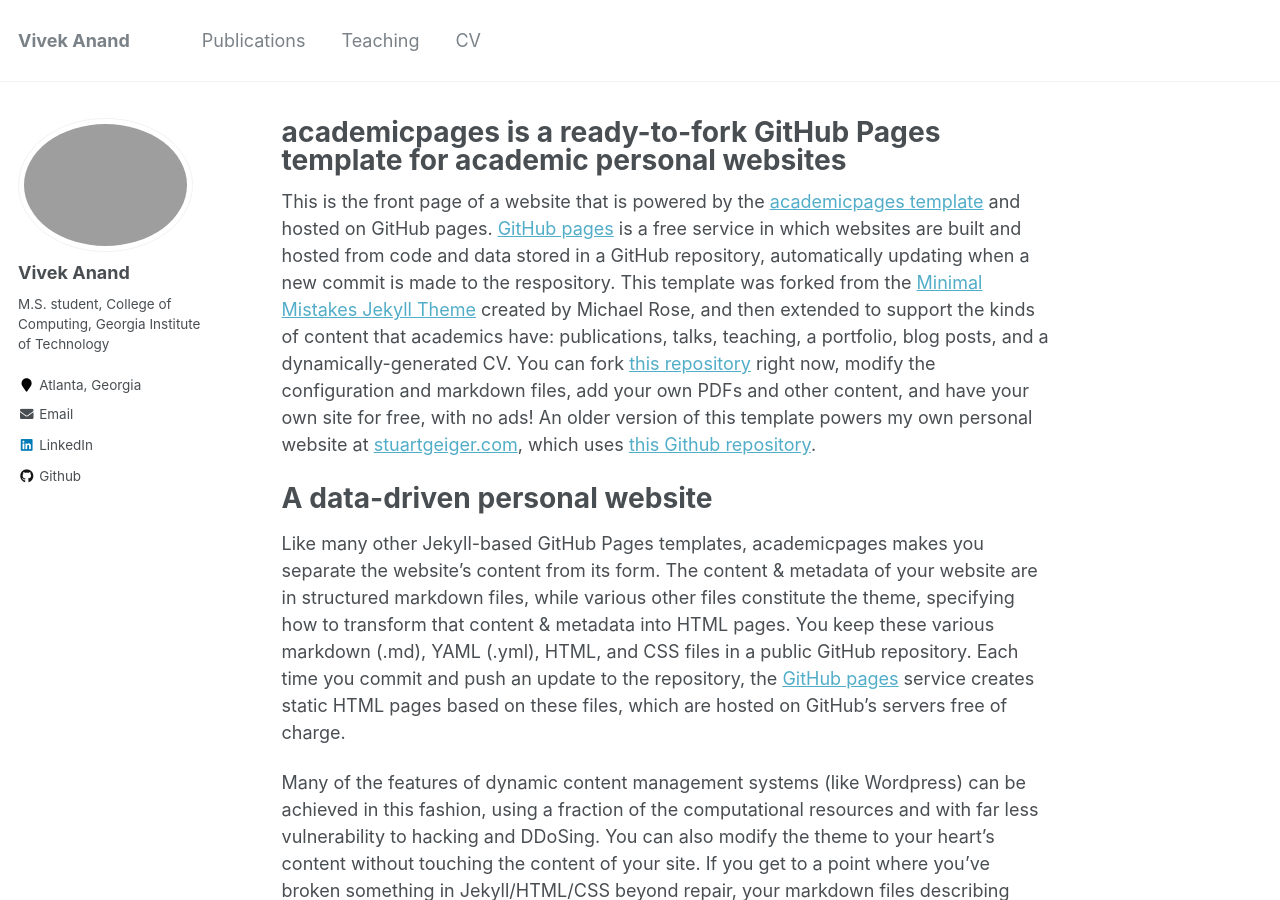
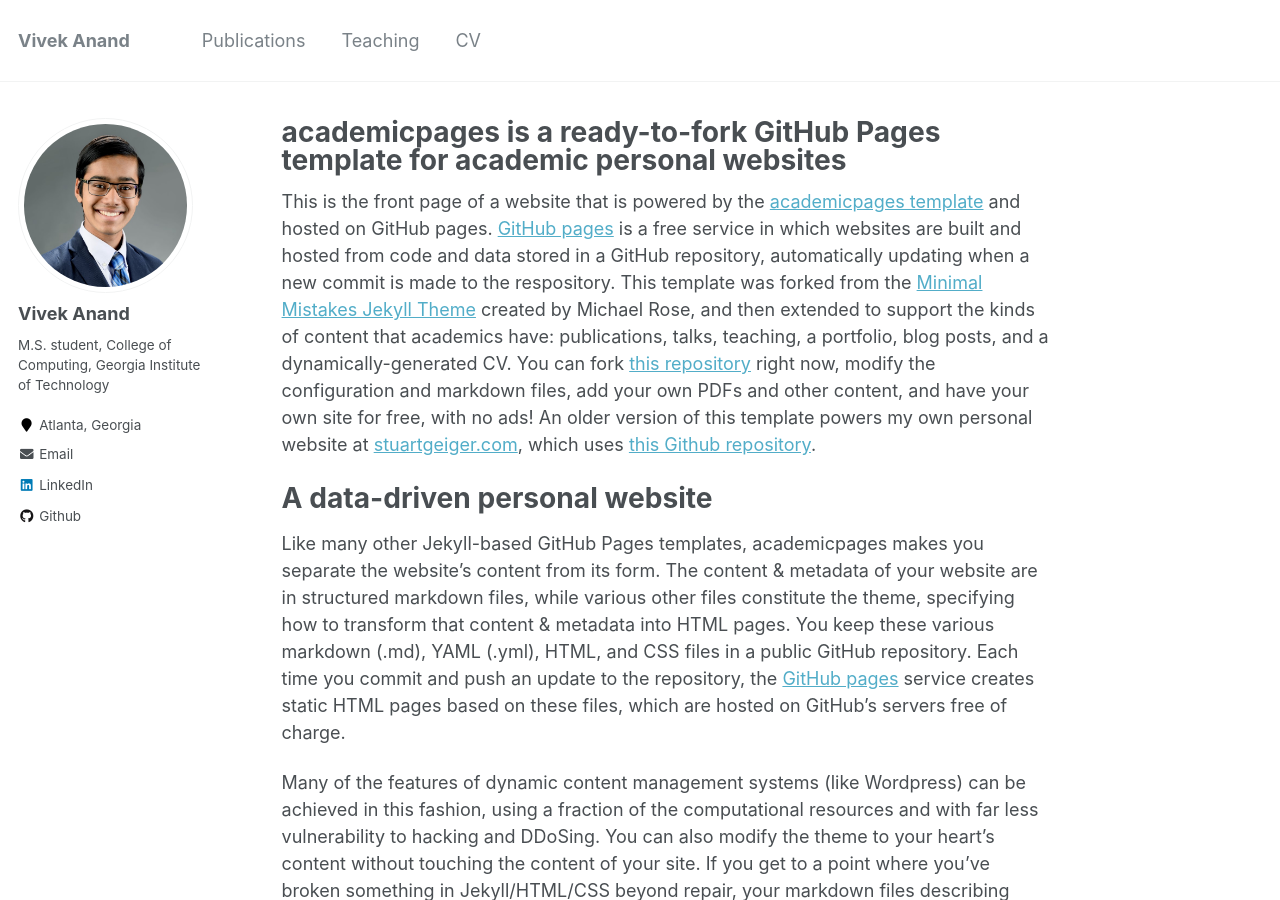
Before and after one commit to Vivdaddy/Vivdaddy.github.io, a Jekyll site: the page built from _pages/about.md, in a window 1280 px wide and 900 px high. Built offline with Jekyll 4.4.1, drawn with Linux system fonts in a browser that asks for light colours.

Commit message:
added images

```diff
--- a/_config.yml
+++ b/_config.yml
@@ -78,7 +78,7 @@
 # Site Author
 author:
   name             : "Vivek Anand"
-  avatar           :
+  avatar           : "Anand_Vivek_sfp020.jpg"
   bio              : "M.S. student, College of Computing, Georgia Institute of Technology"
   location         : "Atlanta, Georgia"
   employer         :
```
Also changed, not shown: images/Anand_Vivek_sfp020.jpg (added), 2 other files.
